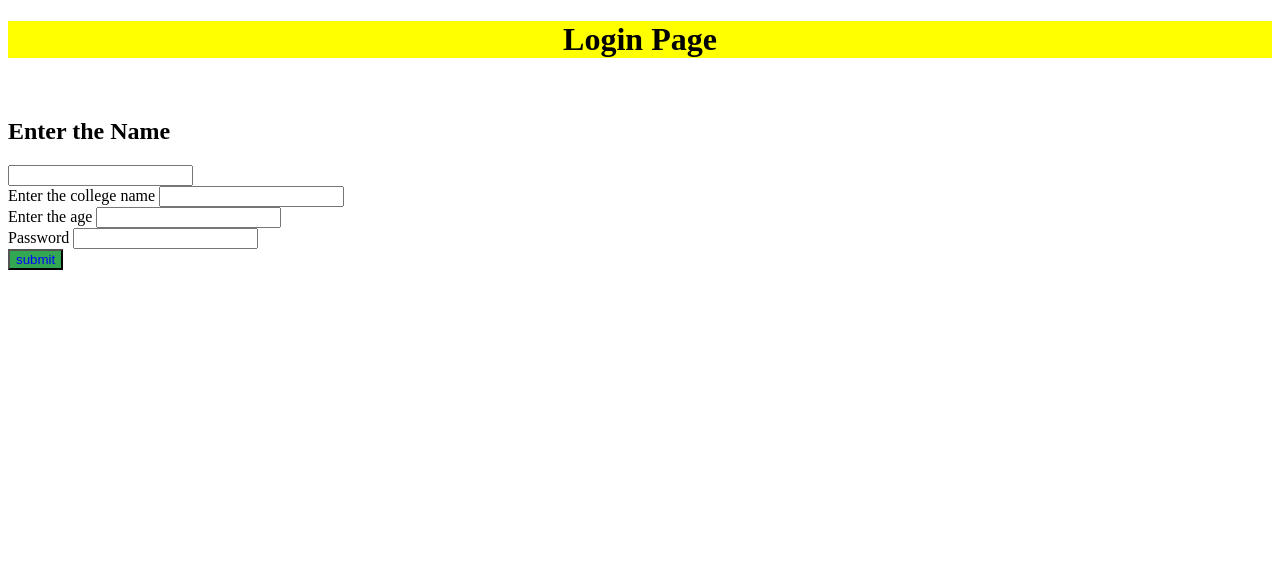
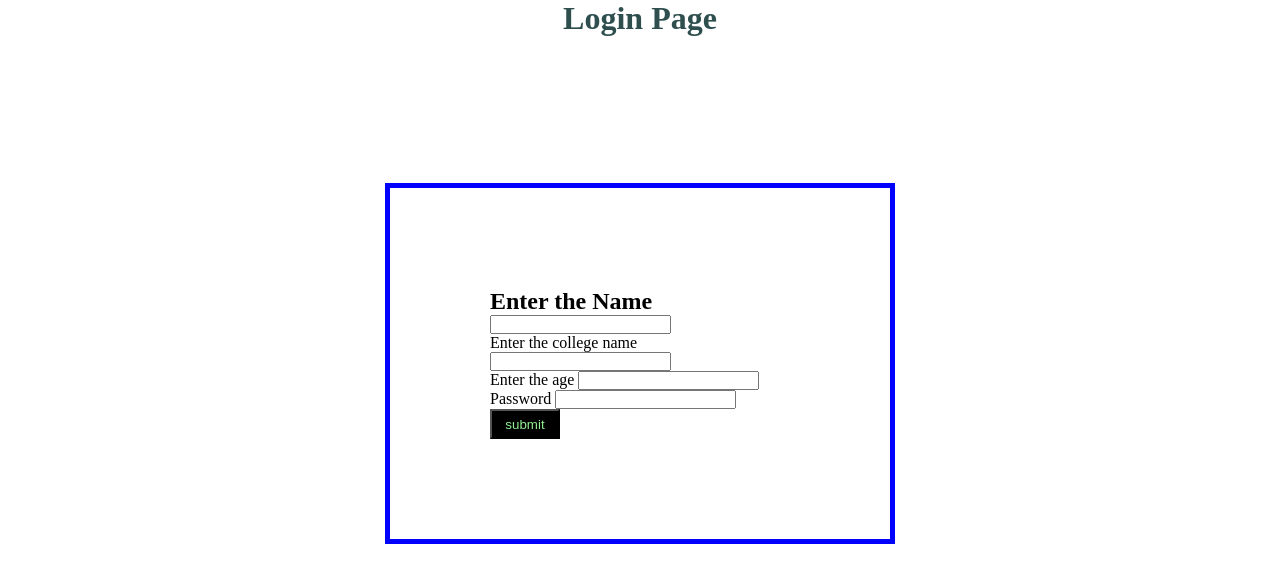
Before and after one commit to Lingtan1112/cab_app.ui, a plain HTML site: page index.html in a window 1280 px wide. Drawn offline with Linux system fonts and the light colour scheme.

Commit message:
Update mainLogin.css

```diff
--- a/mainLogin.css
+++ b/mainLogin.css
@@ -1,19 +1,39 @@
 @charset "ISO-8859-1";
-.table h1{
+* {
+    margin: 0;
+	padding: 0;
+
+  }
+  .login h1{
+	color:black;
 	text-align:center;
-	color:red;
-	align-items:center;
-	font-size:30px;
+}
+.login h1:hover{
+	color:darkslategray;
+}
+.login button{
+	color:lightgreen;
+	background:black;
+	height:30px;
+	width:70px;
+	margin:0 auto;
+}
+.login button:hover{
+	background-color:lightgreen;
+	color:black;
 }
 
-.login h1{
-	color:black;
-	background:yellow;
+.login form{
+	margin: auto;
+	width:300px;
+	border: 5px solid blue;
+
+	padding: 100px;
+	margin-top: 10%;
+}
+.login input[type="text"]::placeholder{
 	text-align:center;
 }
-
-
-button{
-	color:blue;
-	background-color:#32a852;
+.login input[type="password"]::placeholder{
+	text-align: center;
 }
```
